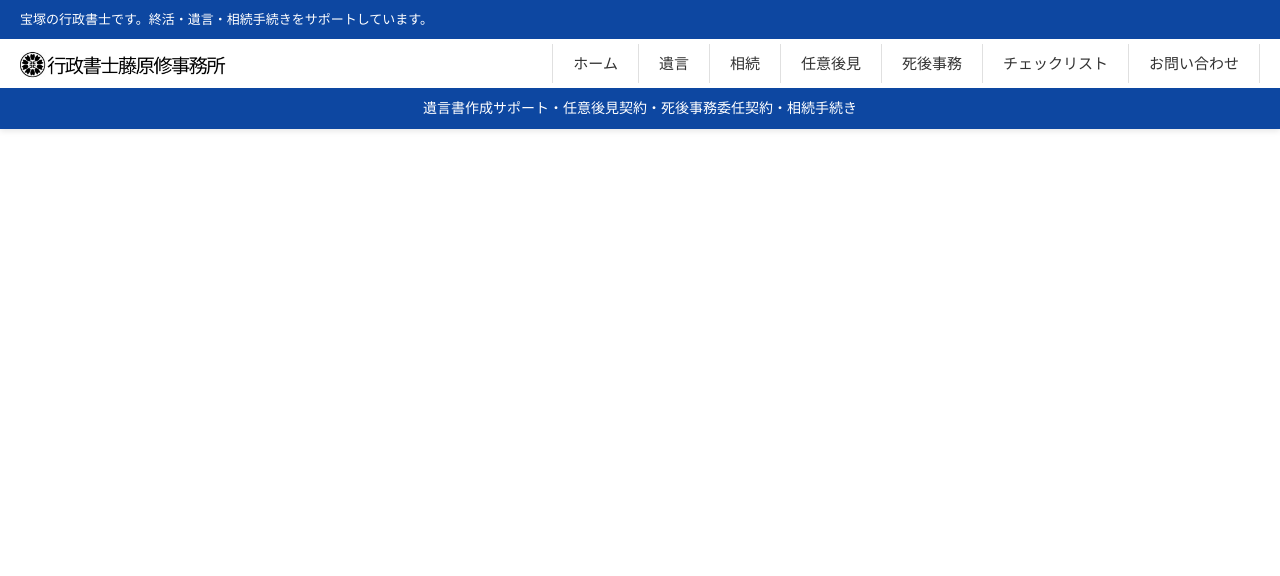
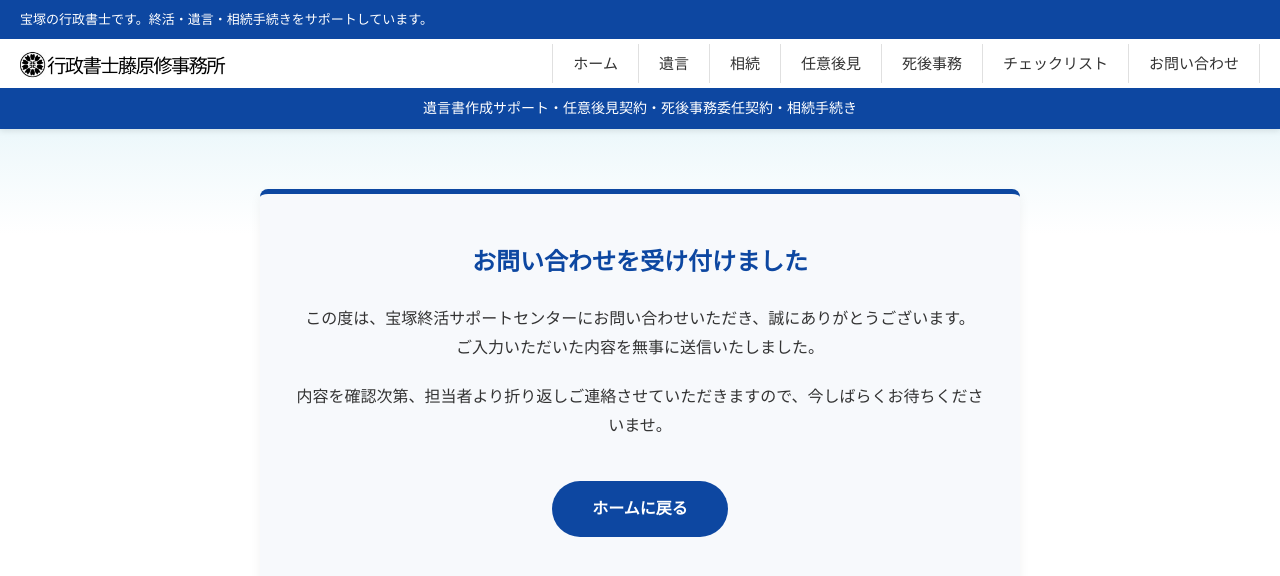
Before and after one commit to ShaneCalado/takarazuka-shukatsu, a React (Vite) app: page /form_success in a window 1280 px wide. Shown: the top 576 px of the page. Built offline with nearby package versions, Linux system fonts and the light colour scheme.

Commit message:
added form submission and 404 pages

```diff
--- a/src/App.tsx
+++ b/src/App.tsx
@@ -11,7 +11,9 @@ import Sozoku from './pages/sozoku/Sozoku';
 import Igon from './pages/igon/Igon';
 import Checklist from './pages/checklist/Checklist'
 import Contact from './pages/contact/Contact';
+import FormSuccess from './pages/form_success/FormSuccess';
 import Privacy from './pages/privacy/Privacy';
+import NotFound from './pages/not_found/NotFound';
 
 export default function App() {
   return (
@@ -26,8 +28,9 @@ export default function App() {
         <Route path="/shigojimu" element={<Shigojimu />} />
         <Route path="/checklist" element={<Checklist />} />
         <Route path="/contact" element={<Contact />} />
+        <Route path="/form_success" element={<FormSuccess />} />
         <Route path="/privacy" element={<Privacy />} />
-        {/* <Route path="*" element={<NotFound />} /> */}
+        <Route path="*" element={<NotFound />} />
       </Routes>
     </>
   );
--- a/src/pages/contact/Contact.jsx
+++ b/src/pages/contact/Contact.jsx
@@ -8,11 +8,11 @@ export default function Contact() {
         <h2>無料ご相談・お問い合わせフォーム</h2>
       </div>
 
-      <form className="contact-form" action="https://formsubmit.co/takarazuka.shukatsu@gmail.com" method="POST">
+      <form className="contact-form" action="https://formsubmit.co/6039a8127e3ef2196ac982d149f6d457" method="POST">
         {/* Inputs for FormSubmit configuration */}
         <input type="hidden" name="_subject" value="【ホームページより】お問い合わせが届きました" />
         <input type="hidden" name="_captcha" value="false" />
-        <input type="hidden" name="_next" value="https://https://takarazuka-shukatsu.jp/" />
+        <input type="hidden" name="_next" value="https://https://takarazuka-shukatsu.jp/form_success" />
 
         <div className="form-note">
           遺言・相続・終活に関するご質問やご相談のご予約を承っております。<br />
--- /dev/null
+++ b/src/pages/form_success/FormSuccess.css
@@ -0,0 +1,62 @@
+.success-container {
+  max-width: 800px;
+  margin: 60px auto;
+  padding: 0 20px;
+  font-family: "Hiragino Kaku Gothic ProN", "Yu Gothic", "Meiryo", sans-serif;
+  text-align: center;
+  box-sizing: border-box;
+}
+
+.success-box {
+  background-color: #f7f9fc;
+  border-top: 5px solid #0d47a1;
+  border-radius: 8px;
+  padding: 50px 30px;
+  box-shadow: 0 4px 12px rgba(0,0,0,0.05);
+}
+
+.success-box h2 {
+  color: #0d47a1;
+  margin-top: 0;
+  margin-bottom: 25px;
+  font-size: 24px;
+}
+
+.success-box p {
+  color: #333333;
+  line-height: 1.8;
+  margin-bottom: 20px;
+  font-size: 16px;
+}
+
+.success-btn-group {
+  margin-top: 40px;
+}
+
+.success-back-btn {
+  display: inline-block;
+  background-color: #0d47a1;
+  color: #ffffff !important;
+  text-decoration: none !important;
+  font-size: 16px;
+  font-weight: bold;
+  padding: 14px 40px;
+  border-radius: 30px;
+  transition: background-color 0.3s;
+}
+
+.success-back-btn:hover {
+  background-color: #1565c0;
+}
+
+@media screen and (max-width: 600px) {
+  .success-container {
+    margin: 40px auto;
+  }
+  .success-box {
+    padding: 30px 20px;
+  }
+  .success-box h2 {
+    font-size: 20px;
+  }
+}
--- /dev/null
+++ b/src/pages/form_success/FormSuccess.jsx
@@ -0,0 +1,22 @@
+import { Link } from 'react-router-dom';
+import './FormSuccess.css';
+
+export default function Success() {
+  return (
+    <div className="success-container">
+      <div className="success-box">
+        <h2>お問い合わせを受け付けました</h2>
+        <p>
+          この度は、宝塚終活サポートセンターにお問い合わせいただき、誠にありがとうございます。<br />
+          ご入力いただいた内容を無事に送信いたしました。
+        </p>
+        <p>
+          内容を確認次第、担当者より折り返しご連絡させていただきますので、今しばらくお待ちくださいませ。
+        </p>
+        <div className="success-btn-group">
+          <Link to="/" className="success-back-btn">ホームに戻る</Link>
+        </div>
+      </div>
+    </div>
+  );
+}
--- /dev/null
+++ b/src/pages/not_found/NotFound.css
@@ -0,0 +1,70 @@
+.notfound-container {
+  max-width: 800px;
+  margin: 80px auto;
+  padding: 0 20px;
+  font-family: "Hiragino Kaku Gothic ProN", "Yu Gothic", "Meiryo", sans-serif;
+  text-align: center;
+  box-sizing: border-box;
+}
+
+.notfound-box {
+  background-color: #f7f9fc;
+  border-top: 5px solid #0d47a1;
+  border-radius: 8px;
+  padding: 60px 30px;
+  box-shadow: 0 4px 12px rgba(0,0,0,0.05);
+}
+
+.notfound-box h2 {
+  color: #0d47a1;
+  margin-top: 0;
+  margin-bottom: 25px;
+  font-size: 28px;
+}
+
+.notfound-box p {
+  color: #333333;
+  line-height: 1.8;
+  margin-bottom: 30px;
+  font-size: 16px;
+}
+
+.notfound-btn-group {
+  margin-top: 40px;
+}
+
+.notfound-home-btn {
+  display: inline-block;
+  background-color: #0d47a1;
+  color: #ffffff !important;
+  text-decoration: none !important;
+  font-size: 16px;
+  font-weight: bold;
+  padding: 15px 40px;
+  border-radius: 30px;
+  transition: background-color 0.3s;
+  box-shadow: 0 4px 6px rgba(0,0,0,0.1);
+}
+
+.notfound-home-btn:hover {
+  background-color: #1565c0;
+  transform: translateY(-2px);
+}
+
+@media screen and (max-width: 600px) {
+  .notfound-container {
+    margin: 50px auto;
+  }
+
+  .notfound-box {
+    padding: 40px 20px;
+  }
+
+  .notfound-box h2 {
+    font-size: 22px;
+  }
+
+  .notfound-box p {
+    font-size: 15px;
+  }
+}
--- /dev/null
+++ b/src/pages/not_found/NotFound.jsx
@@ -0,0 +1,20 @@
+import { Link } from 'react-router-dom';
+import './NotFound.css';
+
+export default function NotFound() {
+  return (
+    <div className="notfound-container">
+      <div className="notfound-box">
+        <h2>404 - ページが見つかりません</h2>
+        <p>
+          申し訳ありません。<br />
+          アクセスしようとしたページは削除されたか、URLが変更されたか、<br />
+          現在利用できない可能性があります。
+        </p>
+        <div className="notfound-btn-group">
+          <Link to="/" className="notfound-home-btn">トップページへ戻る</Link>
+        </div>
+      </div>
+    </div>
+  );
+}
```
